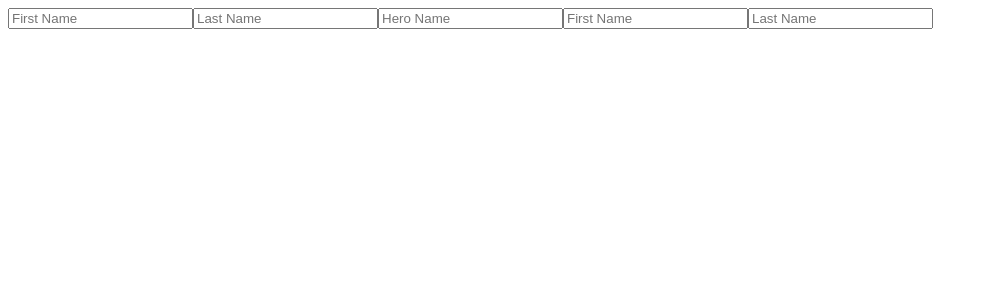
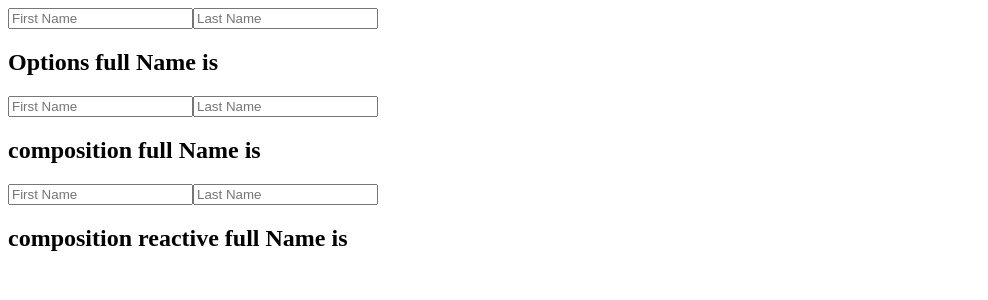
Before and after one commit to nivyapeter/vue-learning, a Vue app in the folder hello-world/: page / in a window 1280 px wide. Shown: the top 300 px of the page, without its empty margins (0-988 px from the left). Built offline with nearby package versions, Linux system fonts and the light colour scheme.

Commit message:
feat: replace computed properties with composition api

```diff
--- a/hello-world/src/App.vue
+++ b/hello-world/src/App.vue
@@ -1,15 +1,15 @@
 <template>
   <div>
-    <VModel />
+    <ComputedComponent />
   </div>
 </template>
 
 <script>
-import VModel from "./components/VModel.vue";
+import ComputedComponent from "./components/Computedcomponent.vue";
 export default {
   name: "App",
   components: {
-    VModel,
+    ComputedComponent,
   },
   data() {
     return {};
--- /dev/null
+++ b/hello-world/src/components/Computedcomponent.vue
@@ -0,0 +1,67 @@
+<template>
+  <div>
+    <!-- Options API -->
+    <input type="text" placeHolder="First Name" v-model="fName" />
+    <input type="text" placeHolder="Last Name" v-model="lName" />
+
+    <h2>Options full Name is {{ fullName }}</h2>
+
+    <input type="text" placeHolder="First Name" v-model="refFirstName" />
+    <input type="text" placeHolder="Last Name" v-model="refLastName" />
+
+    <!-- composition api -->
+    <h2>composition full Name is {{ refFullName }}</h2>
+
+    <input type="text" placeHolder="First Name" v-model="reactiveFirstName" />
+    <input type="text" placeHolder="Last Name" v-model="reactiveLastName" />
+
+    <!-- composition api -->
+    <h2>composition reactive full Name is {{ reactiveFullName }}</h2>
+  </div>
+</template>
+
+<script>
+import { ref, computed, reactive, toRefs } from "vue";
+export default {
+  name: "ComputedComponent",
+  setup() {
+    const refFirstName = ref("");
+    const refLastName = ref("");
+
+    const state = reactive({
+      reactiveFirstName: "",
+      reactiveLastName: "",
+    });
+
+    const reactiveFullName = computed(function () {
+      return `${state.reactiveFirstName} ${state.reactiveLastName}`;
+    });
+
+    const refFullName = computed(function () {
+      return `${refFirstName.value} ${refLastName.value}`;
+    });
+
+    return {
+      refFirstName,
+      refLastName,
+      refFullName,
+      ...toRefs(state),
+      reactiveFullName,
+    };
+  },
+  data() {
+    return {
+      fName: "",
+      lName: "",
+    };
+  },
+  computed: {
+    fullName() {
+      return `${this.fName} ${this.lName}`;
+    },
+  },
+};
+</script>
+
+<style scoped>
+</style>
```
